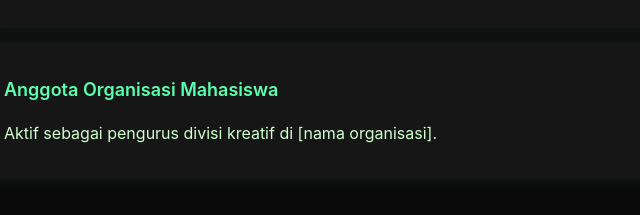
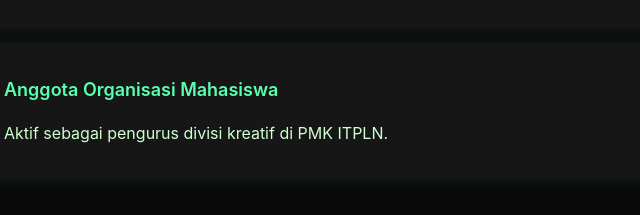
Before and after one commit to keziasiahaan/Eza-s, a plain HTML site: page aboutme.html in a window 1280 px wide. Shown: the part 896-1111 px from the top of the page, 101-741 px from the left. Drawn offline with Linux system fonts and the light colour scheme.

Commit message:
Update aboutme.html

```diff
--- a/aboutme.html
+++ b/aboutme.html
@@ -202,7 +202,7 @@
       </div>
       <div class="card">
         <h3>Anggota Organisasi Mahasiswa</h3>
-        <p>Aktif sebagai pengurus divisi kreatif di [nama organisasi].</p>
+        <p>Aktif sebagai pengurus divisi kreatif di PMK ITPLN.</p>
       </div>
     </section>
 
```
